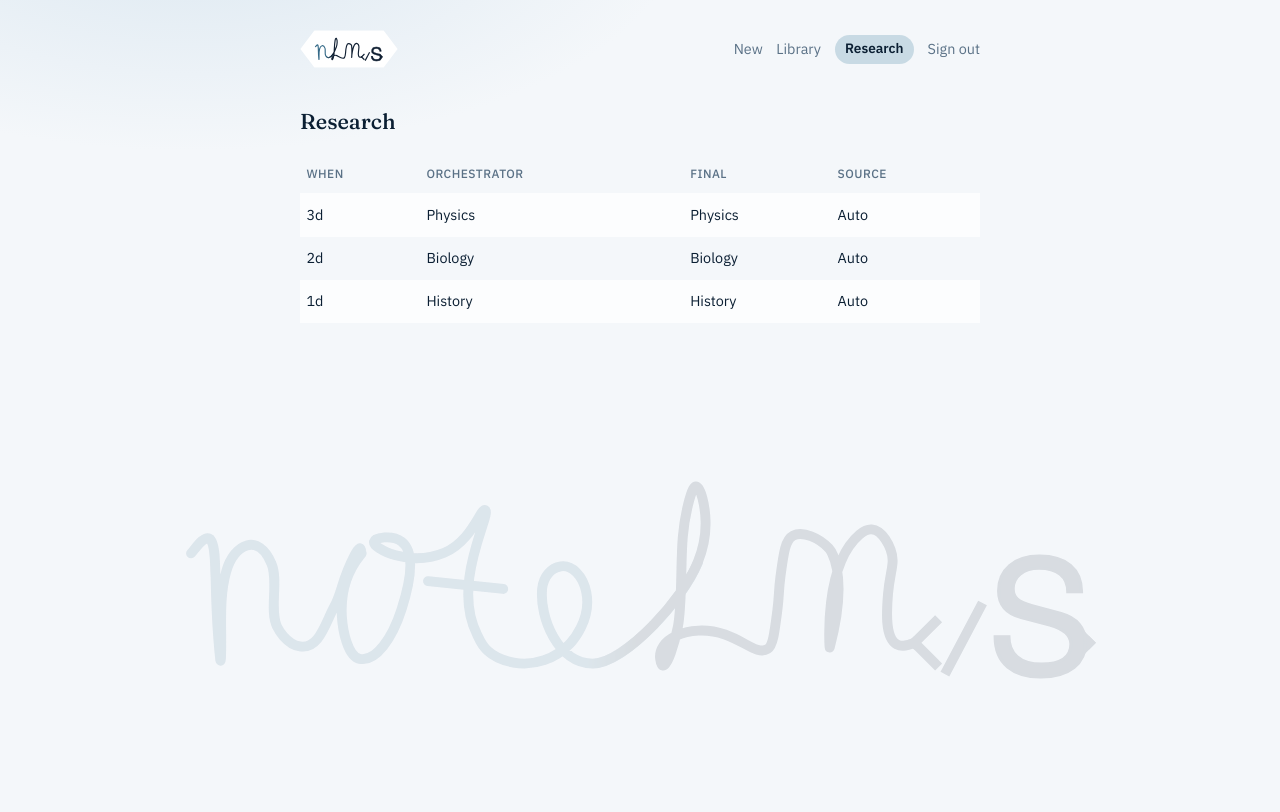
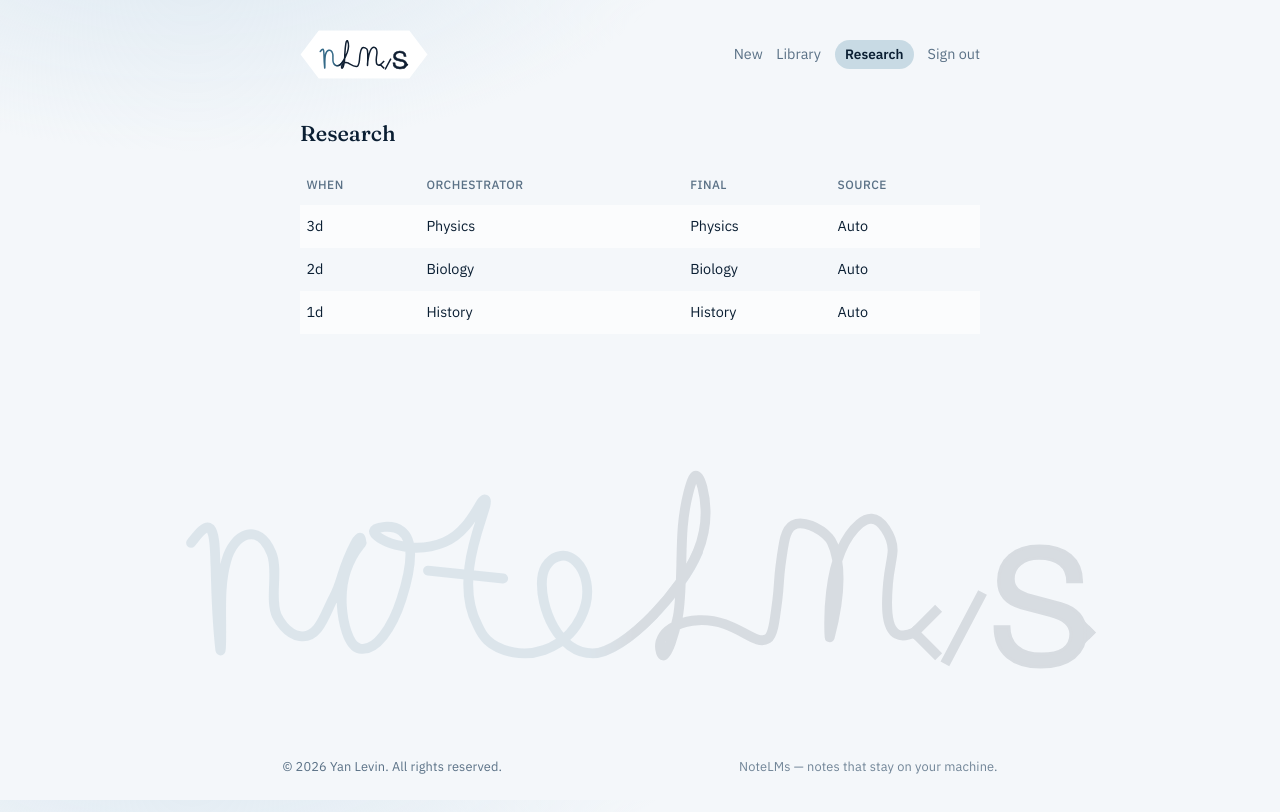
Before and after one commit to yl-2010/classifier-research, a Next.js app in the folder web/: page /research in a window 1280 px wide. Shown: the top 812 px of the page. Built offline with nearby package versions, Linux system fonts and the light colour scheme; no server answers; sample sign-in values are in the browser's storage.

Commit message:
Scale nav logo 1.3x and add footer copyright for Yan Levin.
Keep the large subtle footer mark and add a light meta line with
year, rights notice, and a short NoteLMs tagline.

Co-authored-by: Yan Levin <yl-2010@users.noreply.github.com>

```diff
--- a/web/src/components/AppNav.tsx
+++ b/web/src/components/AppNav.tsx
@@ -26,8 +26,8 @@ export function AppNav({ active, onNew, onLibrary }: AppNavProps) {
           className="brand-logo"
           src="/logo-nav.svg"
           alt="NoteLMs"
-          width={132}
-          height={55}
+          width={172}
+          height={72}
           decoding="async"
         />
       </Link>
@@ -100,7 +100,7 @@ export function AppNav({ active, onNew, onLibrary }: AppNavProps) {
         .brand-logo {
           display: block;
           width: auto;
-          height: 2.35rem;
+          height: 3.05rem;
           border: 0;
           outline: 0;
           background: transparent;
--- a/web/src/components/SiteFooter.tsx
+++ b/web/src/components/SiteFooter.tsx
@@ -1,6 +1,8 @@
 export function SiteFooter() {
+  const year = new Date().getFullYear();
+
   return (
-    <footer className="site-footer" aria-label="NoteLMs">
+    <footer className="site-footer">
       <img
         className="footer-logo"
         src="/logo-footer.svg"
@@ -9,16 +11,22 @@ export function SiteFooter() {
         height={360}
         decoding="async"
       />
+      <div className="footer-meta">
+        <p className="copy">© {year} Yan Levin. All rights reserved.</p>
+        <p className="tag">NoteLMs — notes that stay on your machine.</p>
+      </div>
       <style jsx>{`
         .site-footer {
           display: flex;
+          flex-direction: column;
           justify-content: center;
-          align-items: center;
+          align-items: stretch;
           width: 100vw;
           margin-top: auto;
           margin-left: calc(50% - 50vw);
-          padding: 3rem clamp(1rem, 3.5vw, 2.25rem) 3.25rem;
+          padding: 3rem clamp(1rem, 3.5vw, 2.25rem) 2.5rem;
           box-sizing: border-box;
+          gap: 1.25rem;
         }
 
         .footer-logo {
@@ -30,6 +38,30 @@ export function SiteFooter() {
           pointer-events: none;
           user-select: none;
         }
+
+        .footer-meta {
+          display: flex;
+          flex-wrap: wrap;
+          justify-content: space-between;
+          align-items: baseline;
+          gap: 0.5rem 1.5rem;
+          max-width: 720px;
+          width: 100%;
+          margin: 0 auto;
+          padding: 0 0.15rem;
+        }
+
+        .copy,
+        .tag {
+          margin: 0;
+          color: var(--mute);
+          font-size: 0.8rem;
+          letter-spacing: 0.01em;
+        }
+
+        .tag {
+          opacity: 0.85;
+        }
       `}</style>
     </footer>
   );
```
